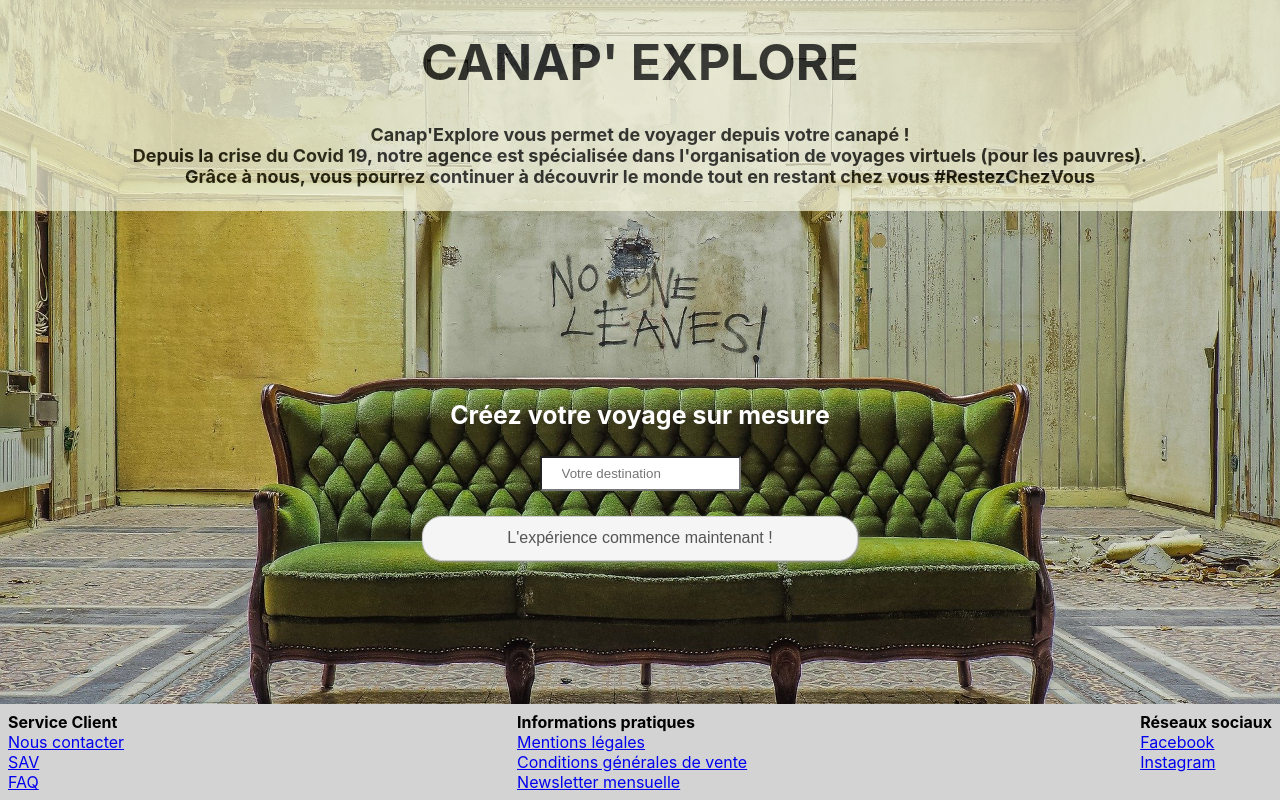
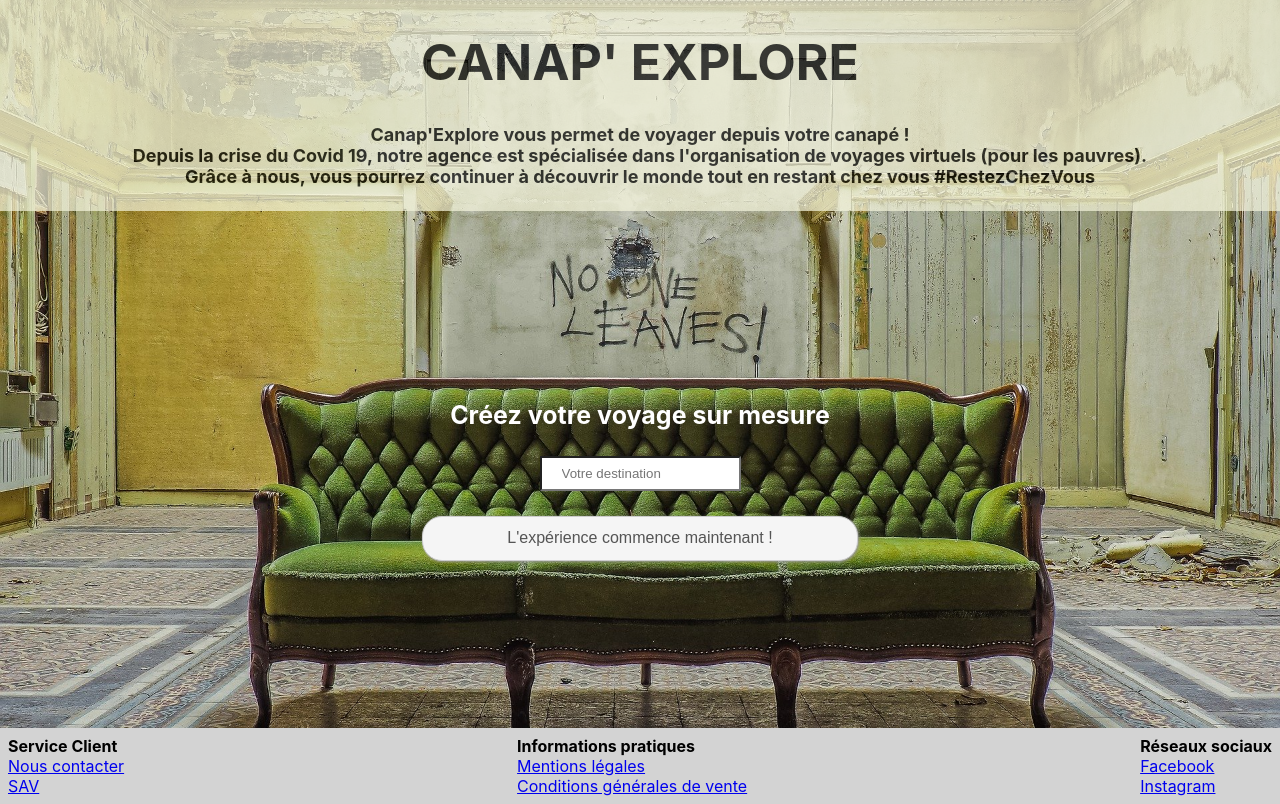
Before and after one commit to Justine810/Voyage-Canap-, a React (Create React App) app: page / in a window 1280 px wide. Built offline with nearby package versions, Linux system fonts and the light colour scheme.

Commit message:
interface v5

```diff
--- a/src/Components/Footer.jsx
+++ b/src/Components/Footer.jsx
@@ -10,16 +10,12 @@ function Footer() {
             <a href="nous contacter">Nous contacter</a>
             <br/>
             <a href="sav">SAV</a>
-            <br/>
-            <a href="faq">FAQ</a>
         </span>
         <span>
             <h4>Informations pratiques</h4>
             <a href="mentions légales">Mentions légales</a>
             <br/>
             <a href="cdv">Conditions générales de vente</a>
-            <br/>
-            <a href="newsletter">Newsletter mensuelle</a>
         </span>
         <span>
             <h4>Réseaux sociaux</h4>
--- a/src/Components/MainApp.css
+++ b/src/Components/MainApp.css
@@ -39,7 +39,7 @@
     flex-direction: column;
     align-content: center;
     text-align: center;
-    height: 38vh;
+    height: 41vh;
 }
 
 .destination {
@@ -72,5 +72,5 @@
     justify-content: space-between;
     flex-direction: row;
     margin-bottom: 0;
-
+    text-decoration: none;
   }
```
